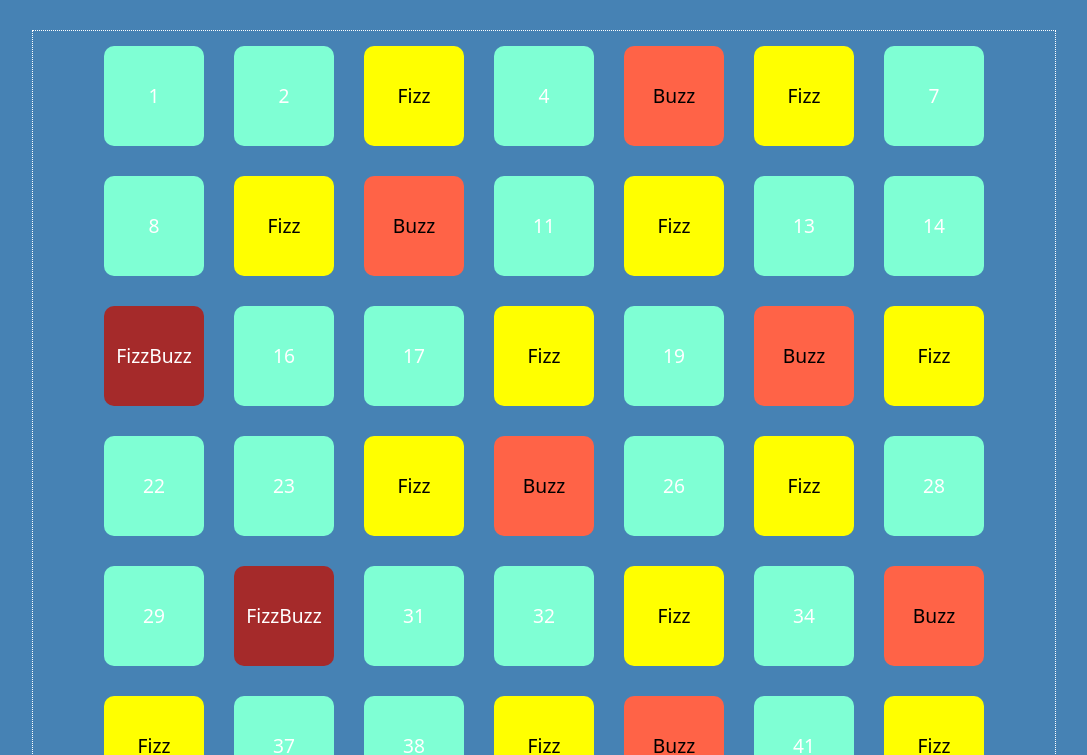
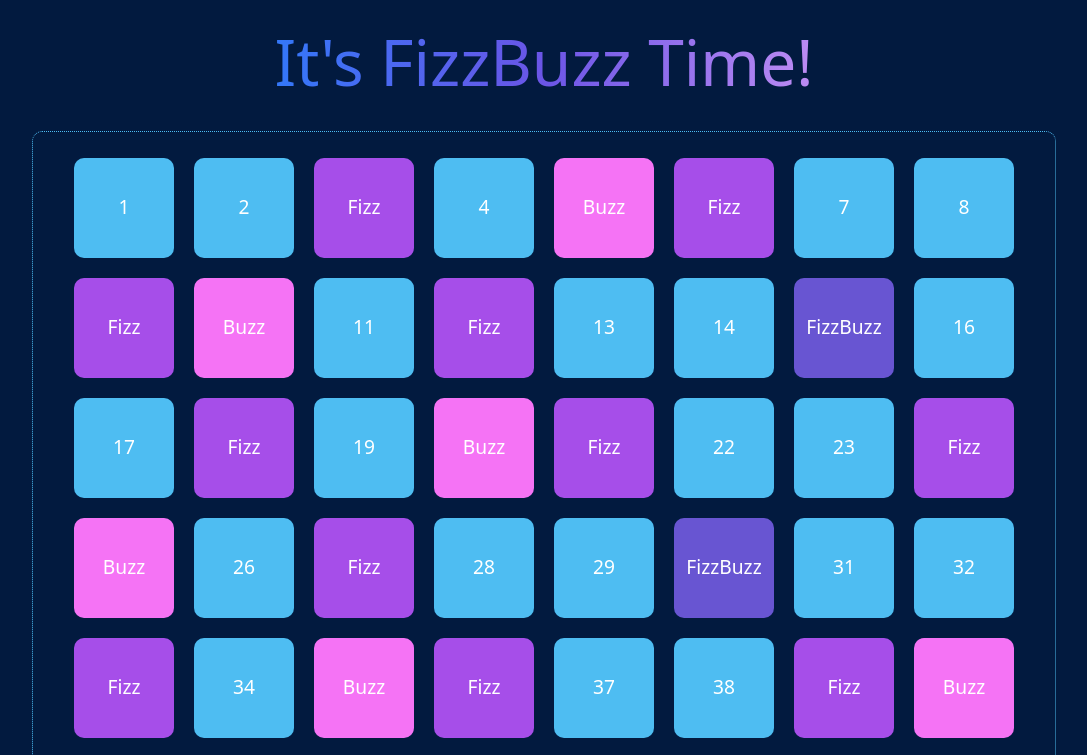
Before and after one commit to DeboraCocchi/js-fizzbuzz, a plain HTML site: page index.html in a window 1280 px wide. Shown: the top 755 px of the page, without its empty margins (96-1183 px from the left). Drawn offline with nearby package versions, Linux system fonts and the light colour scheme.

Commit message:
[def-version]palette-color

```diff
--- a/assets/script.js
+++ b/assets/script.js
@@ -18,19 +18,19 @@ for(i=1; i<=100; i++){
   if( !(i % 3) && !(i % 5)){
     console.log(i , 'multiplo di entrambi --- FizzBuzz');
     box.innerHTML='FizzBuzz';
-    box.classList.add('brown');
+    box.classList.add('violet');
   } else if(!(i % 3) && (i % 5)){
     console.log(i , 'multiplo di 3 --- Fizz');
     box.innerHTML='Fizz';
-    box.classList.add('yellow');
+    box.classList.add('lilla');
   }else if((i % 3) && !(i % 5)){
     console.log(i , 'multiplo di 5 --- Buzz');
     box.innerHTML='Buzz';
-    box.classList.add('tomato');
+    box.classList.add('pink');
   }else{
     console.log(i);
     box.innerHTML=i;
-    box.classList.add('aqua');
+    box.classList.add('lightblue');
   }
 
   container.append(box);
--- a/assets/style.css
+++ b/assets/style.css
@@ -1,22 +1,18 @@
-*{
-  margin:0;
-  padding:0;
-  box-sizing: border-box;
-}
 
 body{
-  background-color: steelblue;
+  background-color: #021a3f;
   color:white;
 }
 
 .dc-container{
   width:80%;
-  border:1px dotted white;
+  border:1px dotted #4EBDF2;;
   display:flex;
   flex-wrap: wrap;
   margin:30px auto;
   align-items: center;
   justify-content: center;
+  border-radius: 10px;
 }
 
 .box{
@@ -27,23 +23,31 @@ body{
   align-items: center;
   justify-content: center;
   font-size: 120%;
-  margin:15px;
+  margin:10px;
 }
 
-.tomato{
-  background-color: tomato;
-  color:black;
+.pink{
+  background-color: #f573f5;
+
 }
 
-.yellow{
-  background-color: yellow;
-  color:black;
+.lilla{
+  background-color: #a64ee9;
+
 }
 
-.brown{
-  background-color: brown;
+.violet{
+  background-color: #6855d2;
 }
 
-.aqua{
-  background-color: aquamarine;
+.lightblue{
+  background-color: #4EBDF2;
 }
+
+h1{
+  font-size:400%;
+  background-image: linear-gradient(to left, #f387f3, #cc96f6, #6B55E6, #297EFC, #98d3ee);
+  color:transparent;
+  -webkit-background-clip: text;
+
+}
--- a/index.html
+++ b/index.html
@@ -5,13 +5,17 @@
   <meta http-equiv="X-UA-Compatible" content="IE=edge">
   <meta name="viewport" content="width=device-width, initial-scale=1.0">
   <link rel='stylesheet' href='https://cdnjs.cloudflare.com/ajax/libs/bootstrap/5.2.2/css/bootstrap.min.css' integrity='sha512-CpIKUSyh9QX2+zSdfGP+eWLx23C8Dj9/XmHjZY2uDtfkdLGo0uY12jgcnkX9vXOgYajEKb/jiw67EYm+kBf+6g==' crossorigin='anonymous'/>
+  <link rel="stylesheet" href="https://cdn.jsdelivr.net/npm/bootstrap-icons@1.9.1/font/bootstrap-icons.css">
   <link rel="stylesheet" href="assets/style.css">
   <title>FizzBuzz</title>
 </head>
 <body>
-  <div class="dc-container">
 
 
+  <h1 class="text-center mx-auto mt-4">It's FizzBuzz Time!</h1>
+
+
+  <div class="dc-container py-3">
 
   </div>
   <script src="assets/script.js"></script>
```
